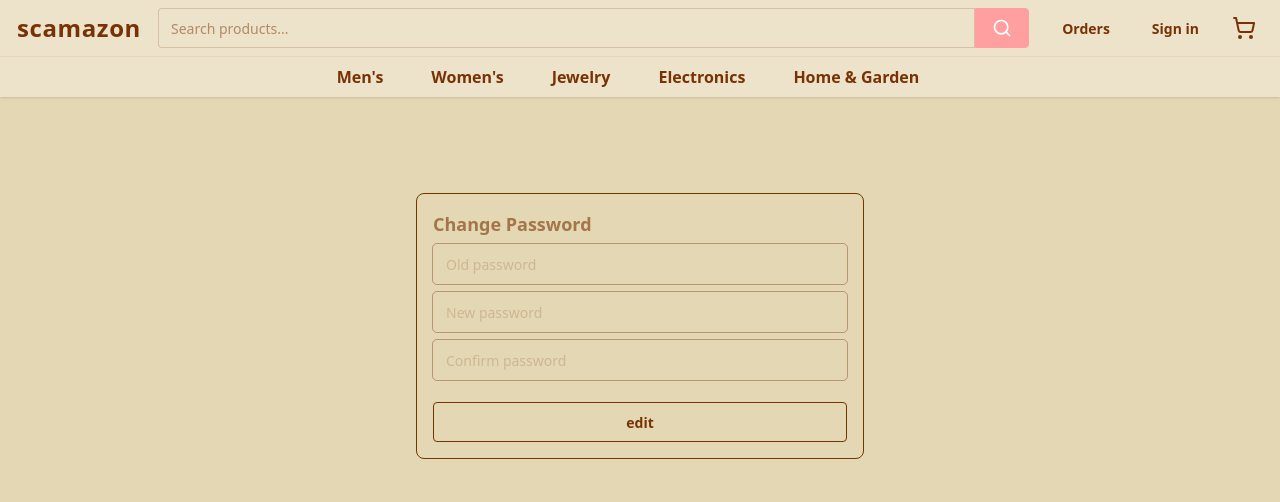
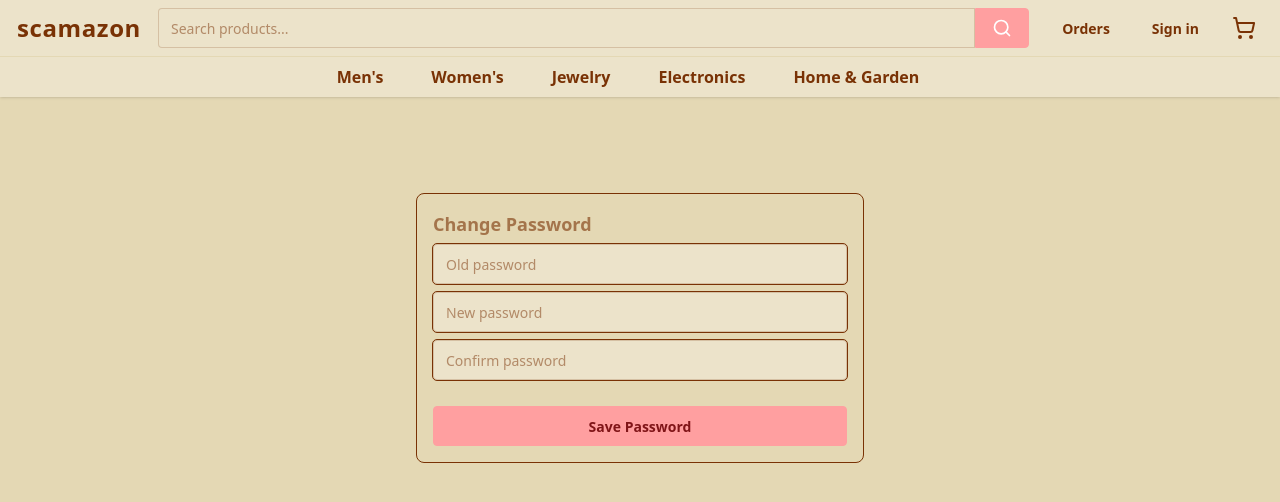
Before and after one commit to Runtime-Rebelss/Runtime-Rebels-Project-1, a React (Vite) app in the folder frontend-vite/: page /reset-password in a window 1280 px wide. Shown: the top 502 px of the page. Built offline with nearby package versions, Linux system fonts and the light colour scheme.

Commit message:
Fixed total not correctly displaying in Order Details Page and on Order Confirmation Page

```diff
--- a/frontend-vite/src/App.jsx
+++ b/frontend-vite/src/App.jsx
@@ -17,6 +17,7 @@ import EditProductPage from "./pages/EditProductPage";
 import AddProductPage from "./pages/AddProductPage.jsx";
 import UserInfoPage from "./pages/auth/UserInfoPage";
 import ResetPasswordPage from "./pages/auth/ResetPasswordPage";
+import EnterEmailPage from "./pages/auth/EmailPage";
 
 function App() {
     return (
@@ -40,6 +41,7 @@ function App() {
                 <Route path="/admin/add" element={<AddProductPage />} />
                 <Route path="/account/manage" element={<UserInfoPage />} />
                 <Route path="/reset-password" element={<ResetPasswordPage />} />
+                <Route path="/email-reset-password" element={<EnterEmailPage />} />
             </Routes>
         </div>
     );
--- /dev/null
+++ b/frontend-vite/src/components/Email.jsx
@@ -0,0 +1,64 @@
+import React, {useEffect, useState} from "react";
+import { useNavigate } from "react-router-dom";
+import api from "../lib/axios.js";
+import toast from "react-hot-toast";
+import Cookies from "js-cookie";
+import Navbar from "./Navbar.jsx";
+
+const Email = () => {
+    const [loading, setLoading] = useState(false);
+    const [email, setEmail] = useState("");
+    const navigate = useNavigate();
+
+    const fetchEmail = async (e) => {
+        e.preventDefault(); // prevent full page reload
+        setLoading(true);
+
+        try {
+            const res = await api.get(`/${email}`, { withCredentials: true });
+            const data = res.data;
+
+            const userEmail = data?.email || email;
+            Cookies.set("userEmail", userEmail);
+
+            toast.success("Email found! Redirecting...");
+            navigate("/reset-password");
+        } catch (error) {
+            toast.error("Email not found.");
+            console.error(error);
+        }
+
+        setLoading(false);
+    };
+
+    return (
+        <div className="min-h-screen bg-base-200">
+            <Navbar />
+            <div className="container mx-auto px-4 py-8">
+                <div className="flex justify-center py-16">
+                    <form onSubmit={fetchEmail} className="space-y-6 w-full max-w-sm">
+                        <fieldset className="fieldset bg-base-200 border-base-300 rounded-box border p-4">
+                            <label htmlFor="email" className="label">Email</label>
+
+                            <input
+                                id="email"
+                                type="email"
+                                value={email}
+                                onChange={(e) => setEmail(e.target.value)}
+                                className="input w-full"
+                                placeholder="you@example.com"
+                                required
+                                autoComplete="email"
+                            />
+                            <button type="submit" className="btn btn-neutral w-full mt-4" disabled={loading}>
+                                {loading ? "Loading..." : "Continue"}
+                            </button>
+                        </fieldset>
+                    </form>
+                </div>
+            </div>
+        </div>
+    );
+};
+
+export default Email;
--- a/frontend-vite/src/components/ResetPassword.jsx
+++ b/frontend-vite/src/components/ResetPassword.jsx
@@ -1,5 +1,5 @@
-import React, {useEffect, useState} from "react";
-import {useNavigate, useSearchParams} from "react-router";
+import React, { useState } from "react";
+import { useNavigate, useLocation } from "react-router";
 import api from "../lib/axios.js";
 import toast from "react-hot-toast";
 import Cookies from "js-cookie";
@@ -7,15 +7,19 @@ import Cookies from "js-cookie";
 const ResetPassword = () => {
     const [loading, setLoading] = useState(false);
 
-    const [email, setEmail] = useState("");
-    const [fullName, setFullName] = useState("");
     const [oldPassword, setOldPassword] = useState("");
     const [newPassword, setNewPassword] = useState("");
     const [confirmPassword, setConfirmPassword] = useState("");
 
-    const [editName, setEditName] = useState(true);
-    const [editEmail, setEditEmail] = useState(true);
-    const [editPassword, setEditPassword] = useState(true);
+    const navigate = useNavigate();
+    const location = useLocation();
+
+    // Check if we are on the reset-password page
+    const isResetPassword = location.pathname === "/reset-password";
+
+    // If reset page → inputs enabled (false)
+    // Else → disabled (true)
+    const [editPassword, setEditPassword] = useState(!isResetPassword);
 
     // Update Password
     const updatePassword = async () => {
@@ -30,36 +34,42 @@ const ResetPassword = () => {
             const res = await api.put(
                 "/auth/updatePassword",
                 {
-                    email: Cookies.get("userEmail"),
+                    email: Cookies.get("userEmail") || sessionStorage.getItem("userEmail"),
                     oldPassword,
                     newPassword,
                     confirmPassword
                 },
-                {withCredentials: true}
+                { withCredentials: true }
             );
 
+            if (oldPassword === newPassword) {
+                toast.error("Password must be different from old password!");
+            } else {
                 toast.success("Password updated!");
                 setEditPassword(true);
                 setOldPassword("");
                 setNewPassword("");
                 setConfirmPassword("");
+                sessionStorage.removeItem("userEmail");
+                navigate("/login");
+            }
+        } catch (err) {
+            toast.error(err?.response?.data?.message || "Failed to update password");
+        }
 
-        } catch (err) {
-            toast.error(
-                err?.response?.data?.message || "Failed to update password"
-            );
-        }
         setLoading(false);
     };
-    // Make it so that you can choose which field you want to edit, like it will be enabled
-    // Need to add thing that checks for field that is being edited and then update it
+
     return (
         <div className="flex justify-center py-8">
             <div className="space-y-12 w-full max-w-md">
+
                 {/* Update Password */}
                 <fieldset className="fieldset bg-base-200 border p-4 rounded-box">
                     <label className="label font-bold text-lg">Change Password</label>
+
                     <div>
+                        {/* Old Password (Required unless it's reset-password page) */}
                         <input
                             type="password"
                             className="input outline w-full mb-2"
@@ -68,6 +78,7 @@ const ResetPassword = () => {
                             onChange={(e) => setOldPassword(e.target.value)}
                             placeholder="Old password"
                         />
+
                         <input
                             type="password"
                             className="input outline w-full mb-2"
@@ -76,6 +87,7 @@ const ResetPassword = () => {
                             onChange={(e) => setNewPassword(e.target.value)}
                             placeholder="New password"
                         />
+
                         <input
                             type="password"
                             className="input outline w-full mb-2"
@@ -85,13 +97,19 @@ const ResetPassword = () => {
                             placeholder="Confirm password"
                         />
                     </div>
+
+                    {/* EDIT BUTTON — only if NOT on reset-password */}
+                    {!isResetPassword && editPassword && (
                         <button
                             className="btn-outline btn mt-2"
-                        onClick={() => setEditPassword(!editPassword)}
+                            onClick={() => setEditPassword(false)}
                         >
-                        edit
+                            Edit
                         </button>
-                    {!editPassword && (
+                    )}
+
+                    {/* SAVE BUTTON — only on reset-password OR when editing */}
+                    {(isResetPassword || !editPassword) && (
                         <button
                             className="btn btn-primary w-full mt-3"
                             onClick={updatePassword}
--- /dev/null
+++ b/frontend-vite/src/pages/Auth/EmailPage.jsx
@@ -0,0 +1,16 @@
+import RestPassword from "../../components/ResetPassword";
+import Navbar from "../../components/Navbar.jsx";
+import Email from "../../components/Email.jsx";
+
+const RestPasswordPage = () => {
+    return (
+        <div className="min-h-screen bg-base-200">
+            <Navbar/>
+            <div className="flex justify-center py-16">
+                <Email/>
+            </div>
+        </div>
+    )
+}
+
+export default RestPasswordPage;
```
Lines whose indentation alone changed are shown as unchanged.
